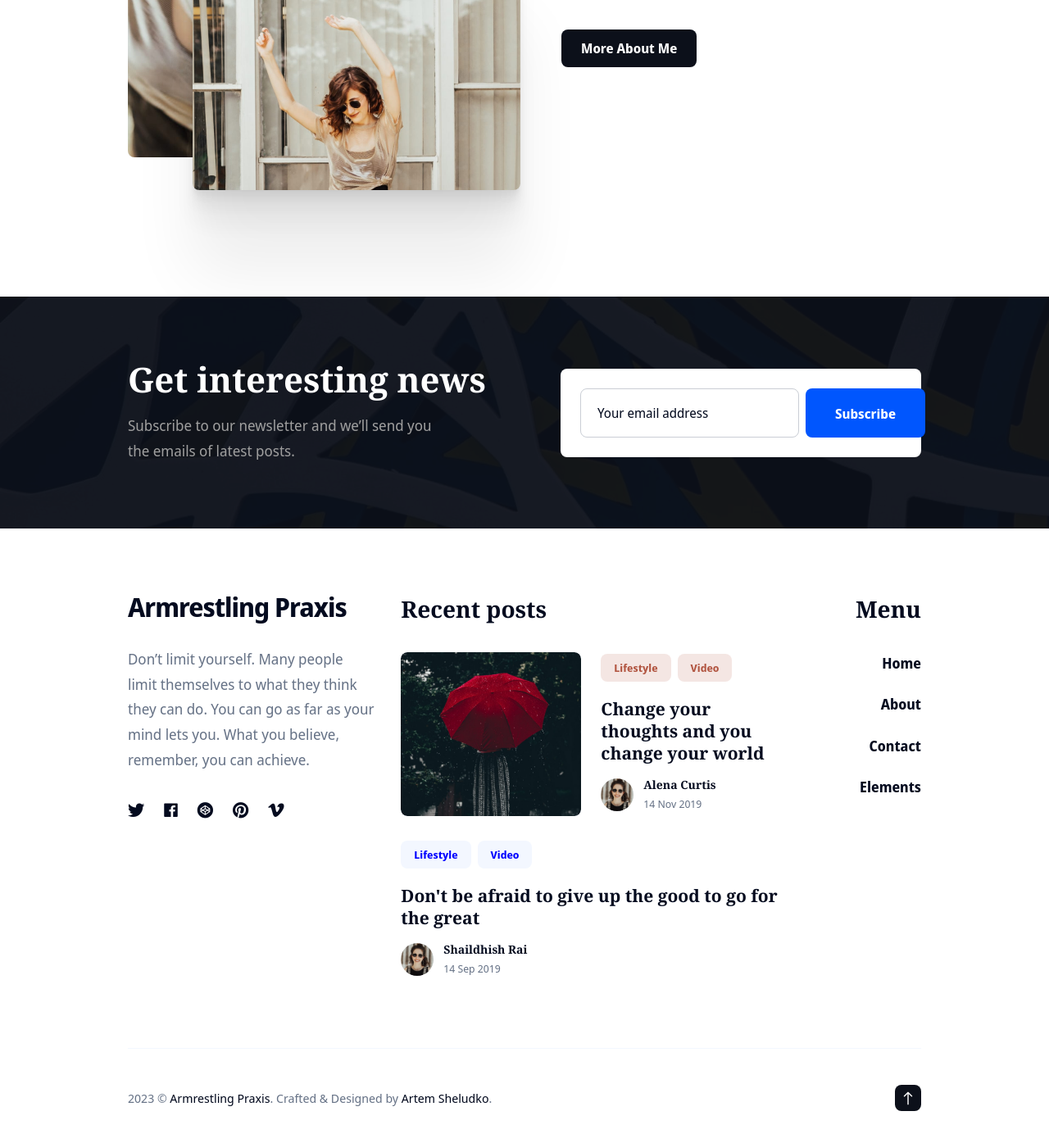
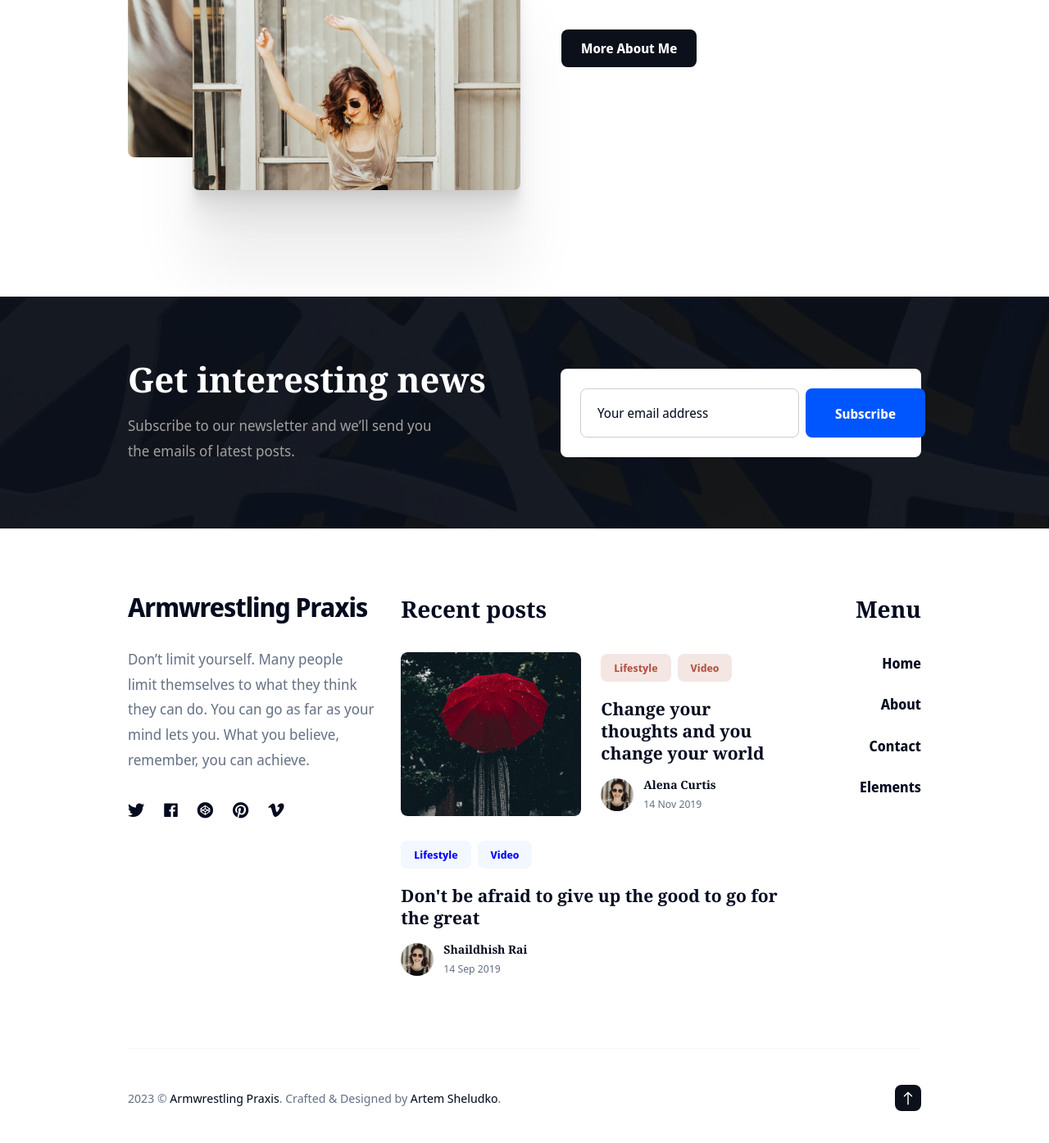
Before and after one commit to physicalrobot/awpraxis, a Jekyll site: the page built from index.html, in a window 1280 px wide and 1400 px high, scrolled down 2892 px. Shown: the top 1395 px of the window at 82% size. Built offline with Jekyll 4.4.1, drawn with Linux system fonts in a browser that asks for light colours; nearby versions of some CDN libraries; some of the changed text lies outside the part shown.

Commit message:
added pic and corrected typo.

```diff
--- a/_data/settings.yml
+++ b/_data/settings.yml
@@ -1,7 +1,7 @@
 #-------------------------------
 # Site Settings
-title: Armrestling Praxis
-logo:  '/images/templogo.png'
+title: Armwrestling Praxis
+logo:  'images/templogo.png'
 description: Mria is a multipurpose blog theme for Jekyll
 color_scheme: auto # You can choose three modes auto, light, and dark. By default, the auto mode is set, which means the user can choose the light or dark mode themself.
 
@@ -32,7 +32,7 @@
 # Hero Settings
 hero:
   enable: true
-  hero__title: Armrestling Praxis
+  hero__title: Armwrestling Praxis
   hero__description: Coolass description
   hero__image: '/images/templogo.png'
 
```
Also changed, not shown: 1 other file.
